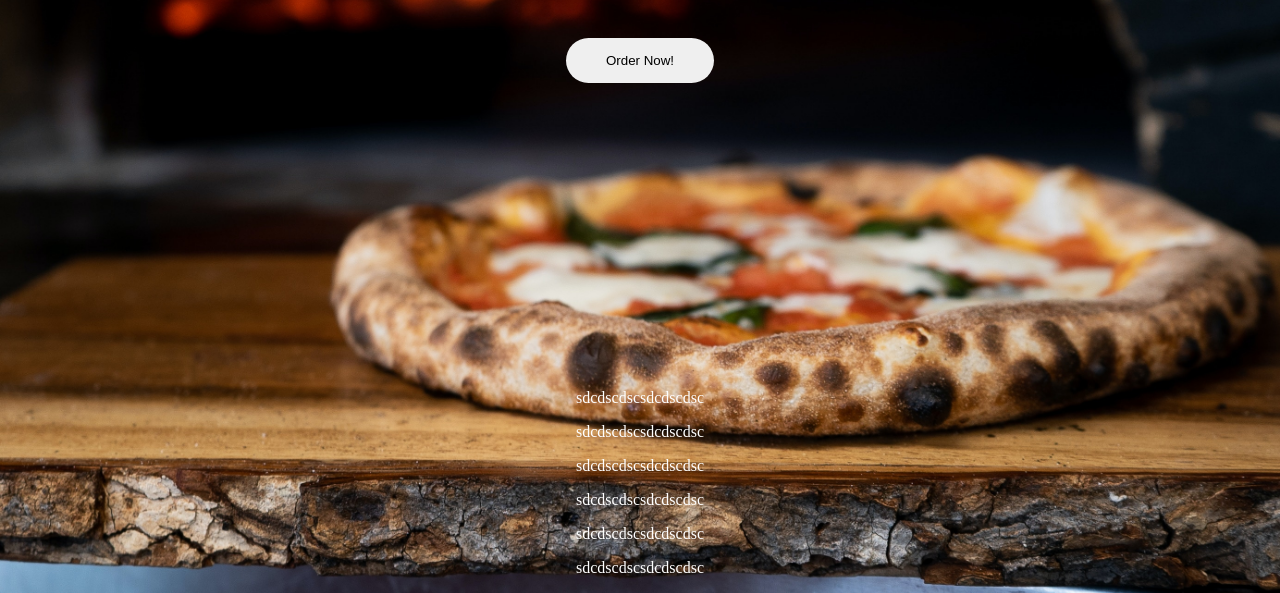
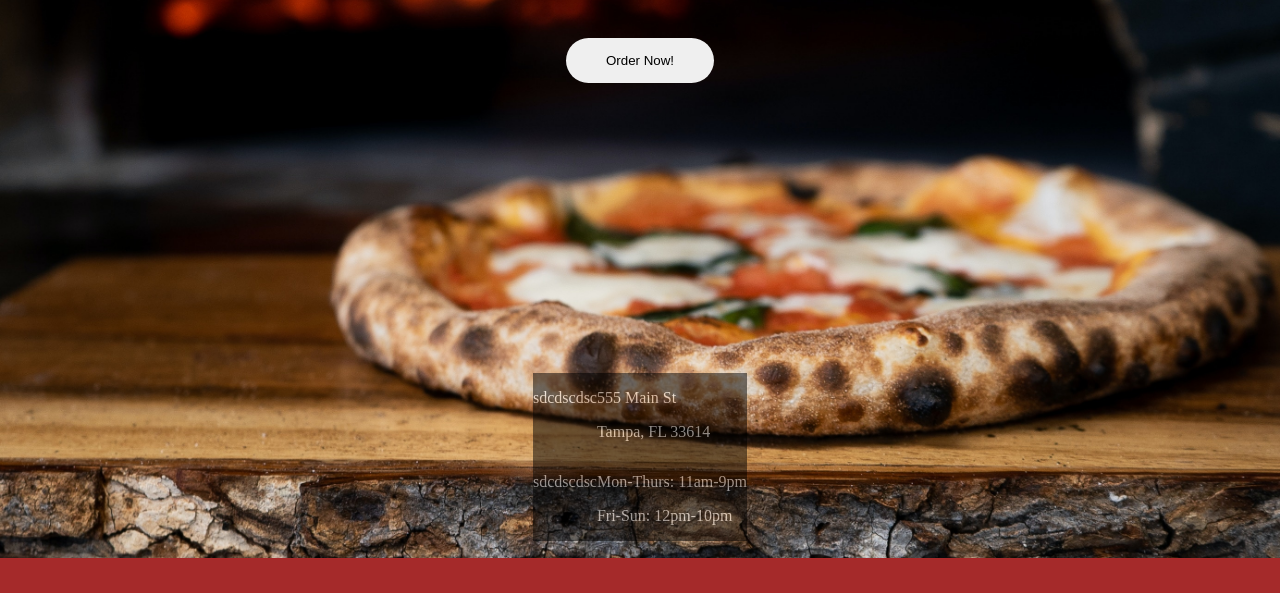
Before and after one commit to lg4tin/odin-restaurant-page, a website built with webpack: page dist/index.html in a window 1280 px wide. Shown: the part 242-835 px from the top of the page. After the commit the page ends 800 px from the top, so only its background shows below. Built offline with nearby package versions, Linux system fonts and the light colour scheme.

Commit message:
Finish up homepage and start menu page

```diff
--- a/src/home.js
+++ b/src/home.js
@@ -39,42 +39,26 @@ export function pageLoad() {
   let restaurantInfo = document.createElement('div');
   restaurantInfo.innerHTML = `
     <div>
+      <div class="menu-info">
         <div>
           <p>sdcdscdsc</p>
         </div>
         <div>
-        <p>sdcdscdsc</p>
-        <p>sdcdscdsc</p>
+          <p>555 Main St</p>
+          <p>Tampa, FL 33614</p>
         </div>
+      </div>
+      <div class="menu-info">
         <div>
           <p>sdcdscdsc</p>
         </div>
         <div>
-        <p>sdcdscdsc</p>
-        <p>sdcdscdsc</p>
+          <p>Mon-Thurs: 11am-9pm</p>
+          <p>Fri-Sun: 12pm-10pm</p>
         </div>
-    </div>
-    <div>
-    <div>
-        <p>sdcdscdsc</p>
-      </div>
-      <div>
-        <p>sdcdscdsc</p>
-        <p>sdcdscdsc</p>
-      </div>
-      <div>
-        <p>sdcdscdsc</p>
-      </div>
-      <div>
-        <p>sdcdscdsc</p>
-        <p>sdcdscdsc</p>
       </div>
     </div>
   `;
   restaurantInfo.classList.add('info');
   add(restaurantInfo);
 }
-
-export function hi() {
-  alert('hi');
-}
--- a/src/index.js
+++ b/src/index.js
@@ -1,4 +1,4 @@
 import { pageLoad, hi } from './home.js';
 
-console.log('Hii');
+console.log('Hiii');
 pageLoad();
--- a/style.css
+++ b/style.css
@@ -11,6 +11,12 @@ button {
   padding: 15px 40px;
   border-radius: 40px;
   border: none;
+  transition: 1s;
+}
+
+button:hover {
+  background-color: brown;
+  color: white;
 }
 
 ul {
@@ -48,5 +54,13 @@ li:hover {
 
 .info {
   margin-top: 270px;
+
+  background-color: black;
+  opacity: .5;
+
+}
+
+.menu-info {
   display: flex;
+  color: white;
 }
```
Also changed, not shown: dist/main.js, src/menu.js (added). Lines whose indentation alone changed are shown as unchanged.
